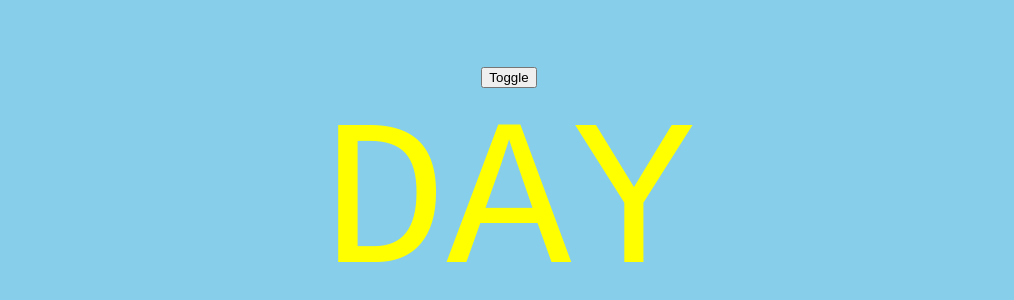
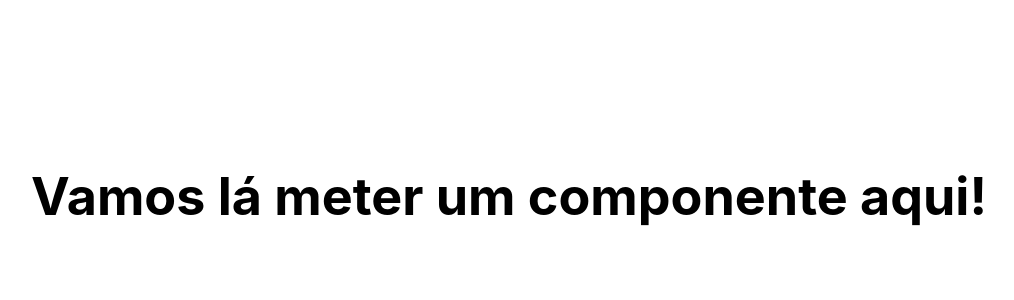
Before and after one commit to telmott/react-demo, a React (Create React App) app: page / in a window 1280 px wide. Shown: the part 204-504 px from the top of the page, without its empty margins (131-1145 px from the left). Built offline with nearby package versions, Linux system fonts and the light colour scheme.

Commit message:
second component

```diff
--- a/src/App.css
+++ b/src/App.css
@@ -13,7 +13,7 @@
   align-items: center;
   justify-content: center;
   font-size: calc(10px + 2vmin);
-  color: white;
+  color: black;
 }
 
 .day {
--- a/src/App.js
+++ b/src/App.js
@@ -1,62 +1,13 @@
 import React from 'react';
 import './App.css';
-import Text from './components/Text';
+// import Text from './components/Text';
 
 class App extends React.Component {
-  constructor(props) {
-    super(props);
-    this.state = {
-      day: true,
-      dayText: 'DAY',
-      nigthText: 'NIGHT'
-    }
-
-    this.getClassName = this.getClassName.bind(this);
-    this.changeText = this.changeText.bind(this);
-    this.getText = this.getText.bind(this);
-    this.toggleDay = this.toggleDay.bind(this);
-  }
-
-  toggleDay() {
-    this.setState(
-      { day: !this.state.day }
-    );
-  }
-
-  getClassName() {
-    if (this.state.day) {
-      return 'day';
-    }
-
-    return 'night';
-  }
-
-  changeText(e) {
-    var key = 'nigthText';
-
-    if (this.state.day) {
-      key = 'dayText';
-    }
-
-    this.setState(
-      {[key]: e.target.value}
-    );
-  }
-
-  getText() {
-    if (this.state.day) {
-      return this.state.dayText;
-    }
-
-    return this.state.nigthText;
-  }
-
   render() {
     return (
       <div className="App">
-        <header className={'App-header ' + this.getClassName()}>
-          <button onClick={this.toggleDay}>Toggle</button>
-          <Text text={this.getText()} day={this.state.day} changeText={this.changeText}/>
+        <header className="App-header">
+          <h1>Vamos lá meter um componente aqui!</h1>
         </header>
       </div>
     );
@@ -64,3 +15,5 @@ class App extends React.Component {
 }
 
 export default App;
+
+// <Text text={'isto é o componente Text'} />
--- a/src/components/Text.js
+++ b/src/components/Text.js
@@ -1,16 +1,9 @@
 import React from 'react';
 
 function Text(props) {
-    var textClass = 'text';
-
-    if (props.day) {
-        textClass += ' text__day day';
-    } else {
-        textClass += ' text__night night';
-    }
 
     return (
-        <input type="text" className={textClass} value={props.text} onChange={props.changeText}/>
+        <h1>{props.text}</h1>
     );
 }
 
```
